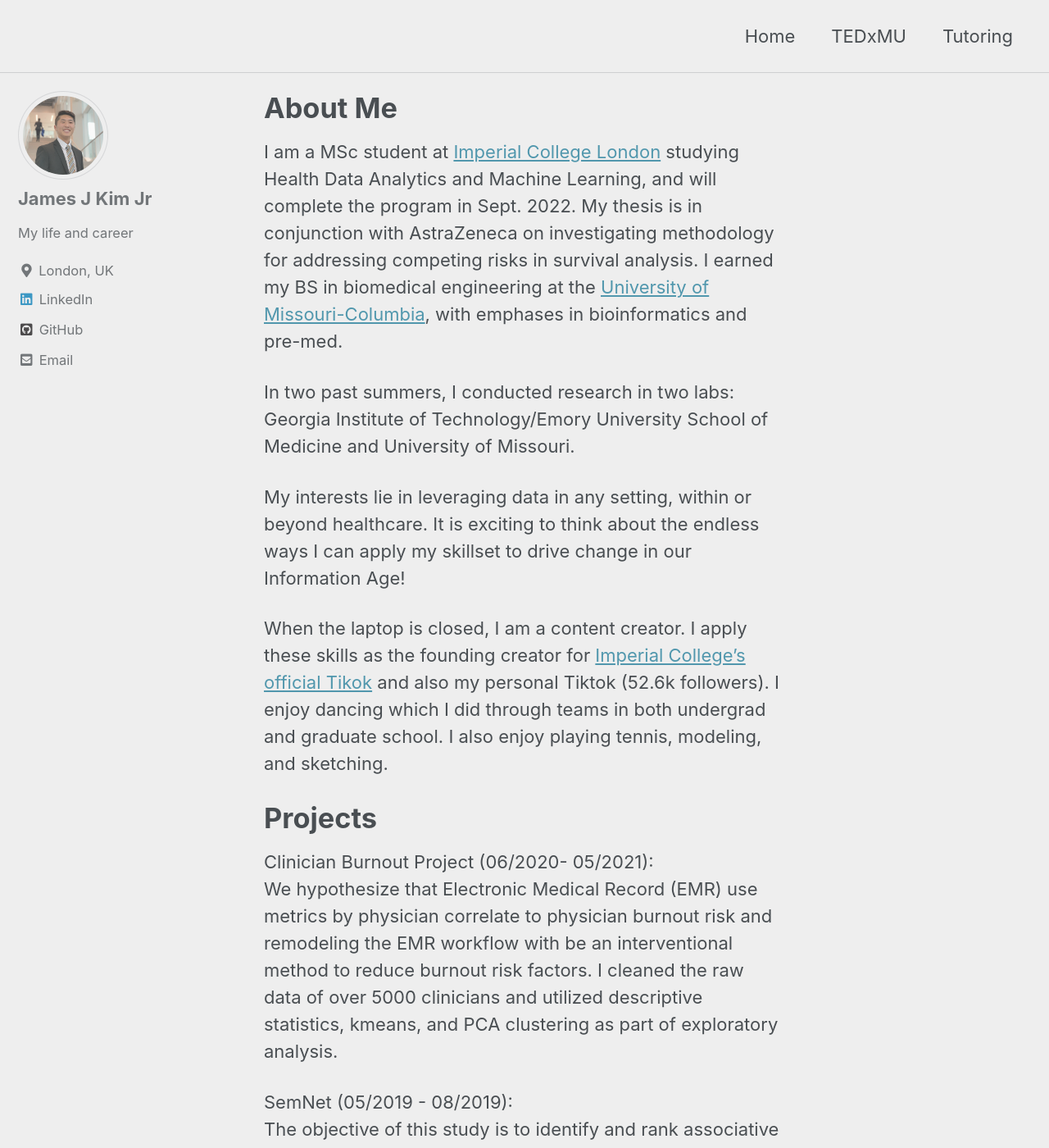
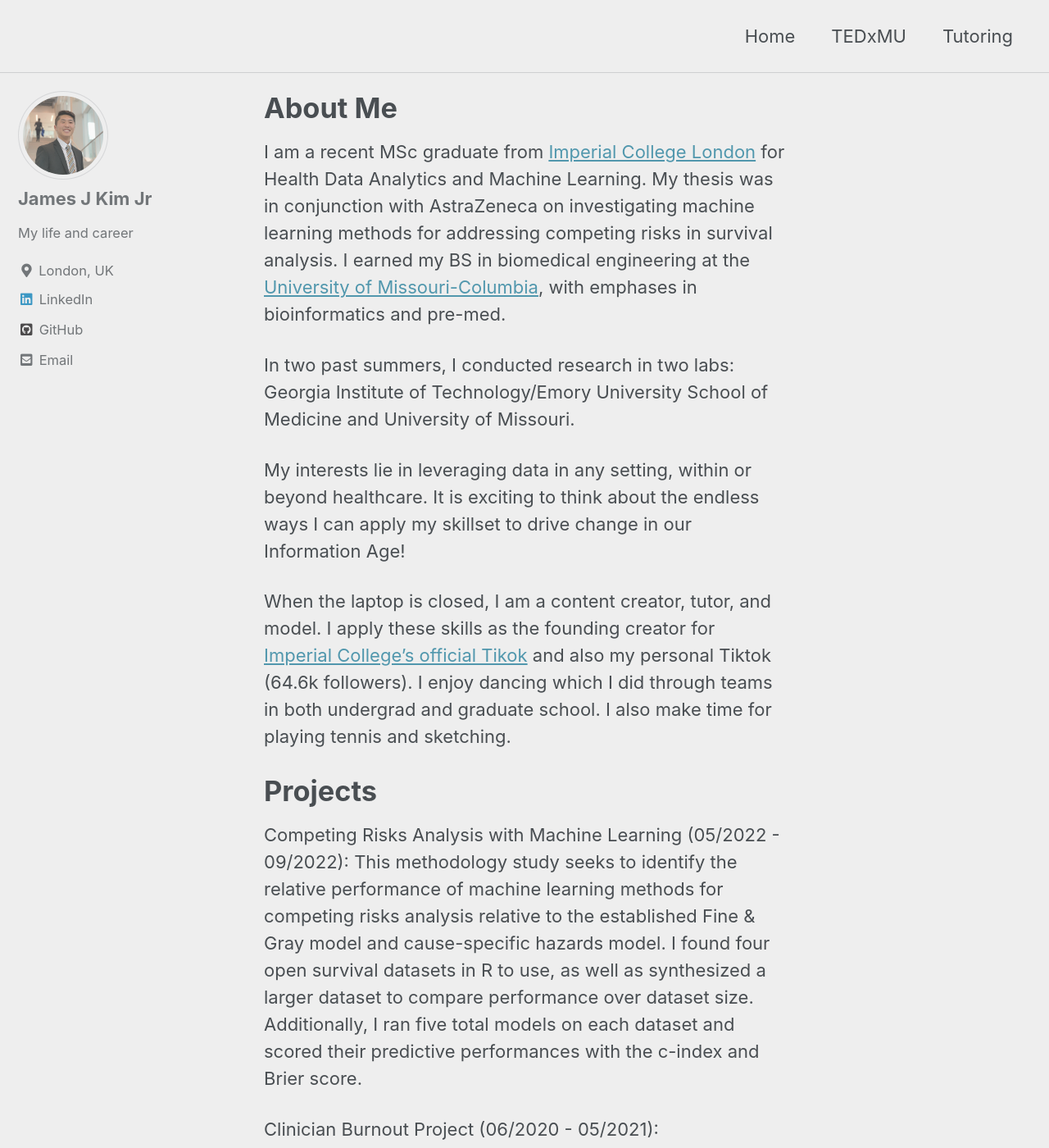
Before and after one commit to james113001/james113001.github.io, a Jekyll site: the page built from index.md, in a window 1280 px wide and 1400 px high. Shown: the whole window at 82% size. Built offline with Jekyll 4.4.1, drawn with Linux system fonts in a browser that asks for light colours; cached includes are drawn as plain includes; the list of posts is cut into pages by our own code; our own code applies the rules of GitHub Pages for plain Markdown files.

Commit message:
Update index.md

```diff
--- a/index.md
+++ b/index.md
@@ -5,16 +5,19 @@
 
 # About Me
 
-I am a MSc student at [Imperial College London](https://www.imperial.ac.uk/) studying Health Data Analytics and Machine Learning, and will complete the program in Sept. 2022. My thesis is in conjunction with AstraZeneca on investigating methodology for addressing competing risks in survival analysis. I earned my BS in biomedical engineering at the [University of Missouri-Columbia](https://missouri.edu/), with emphases in bioinformatics and pre-med.
+I am a recent MSc graduate from [Imperial College London](https://www.imperial.ac.uk/) for Health Data Analytics and Machine Learning. My thesis was in conjunction with AstraZeneca on investigating machine learning methods for addressing competing risks in survival analysis. I earned my BS in biomedical engineering at the [University of Missouri-Columbia](https://missouri.edu/), with emphases in bioinformatics and pre-med.
 
 In two past summers, I conducted research in two labs: Georgia Institute of Technology/Emory University School of Medicine and University of Missouri.
 
 My interests lie in leveraging data in any setting, within or beyond healthcare. It is exciting to think about the endless ways I can apply my skillset to drive change in our Information Age!
 
-When the laptop is closed, I am a content creator. I apply these skills as the founding creator for [Imperial College's official Tikok](https://www.tiktok.com/@imperialcollege) and also my personal Tiktok (52.6k followers). I enjoy dancing which I did through teams in both undergrad and graduate school. I also enjoy playing tennis, modeling, and sketching.
+When the laptop is closed, I am a content creator, tutor, and model. I apply these skills as the founding creator for [Imperial College's official Tikok](https://www.tiktok.com/@imperialcollege) and also my personal Tiktok (64.6k followers). I enjoy dancing which I did through teams in both undergrad and graduate school. I also make time for playing tennis and sketching.
 
 # Projects
-Clinician Burnout Project (06/2020- 05/2021):
+Competing Risks Analysis with Machine Learning (05/2022 - 09/2022):
+This methodology study seeks to identify the relative performance of machine learning methods for competing risks analysis relative to the established Fine & Gray model and cause-specific hazards model. I found four open survival datasets in R to use, as well as synthesized a larger dataset to compare performance over dataset size. Additionally, I ran five total models on each dataset and scored their predictive performances with the c-index and Brier score.
+
+Clinician Burnout Project (06/2020 - 05/2021):
 We hypothesize that Electronic Medical Record (EMR) use metrics by physician correlate to physician burnout risk and remodeling the EMR workflow with be an interventional method to reduce burnout risk factors. I cleaned the raw data of over 5000 clinicians and utilized descriptive statistics, kmeans, and PCA clustering as part of exploratory analysis.
 
 SemNet (05/2019 - 08/2019):
```
